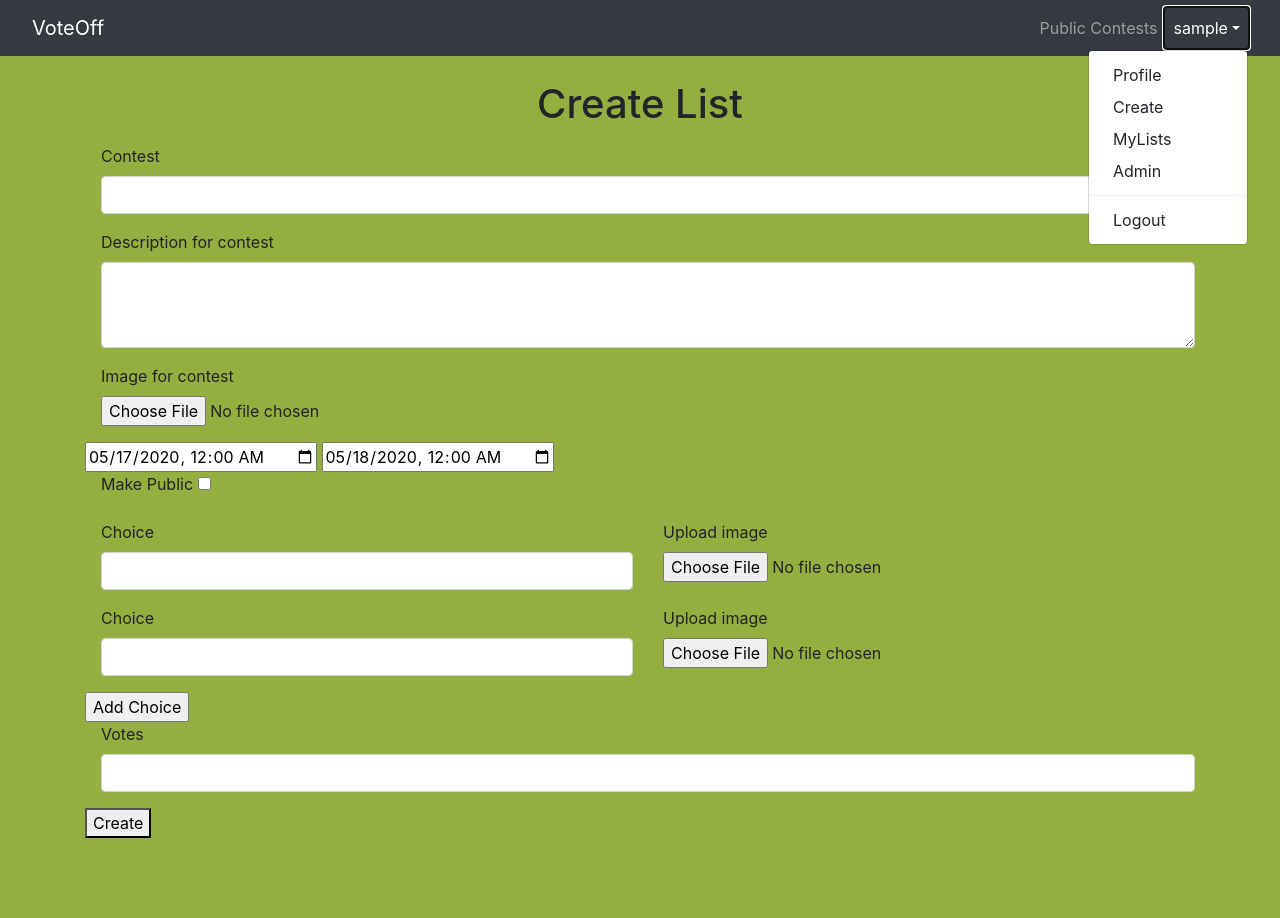
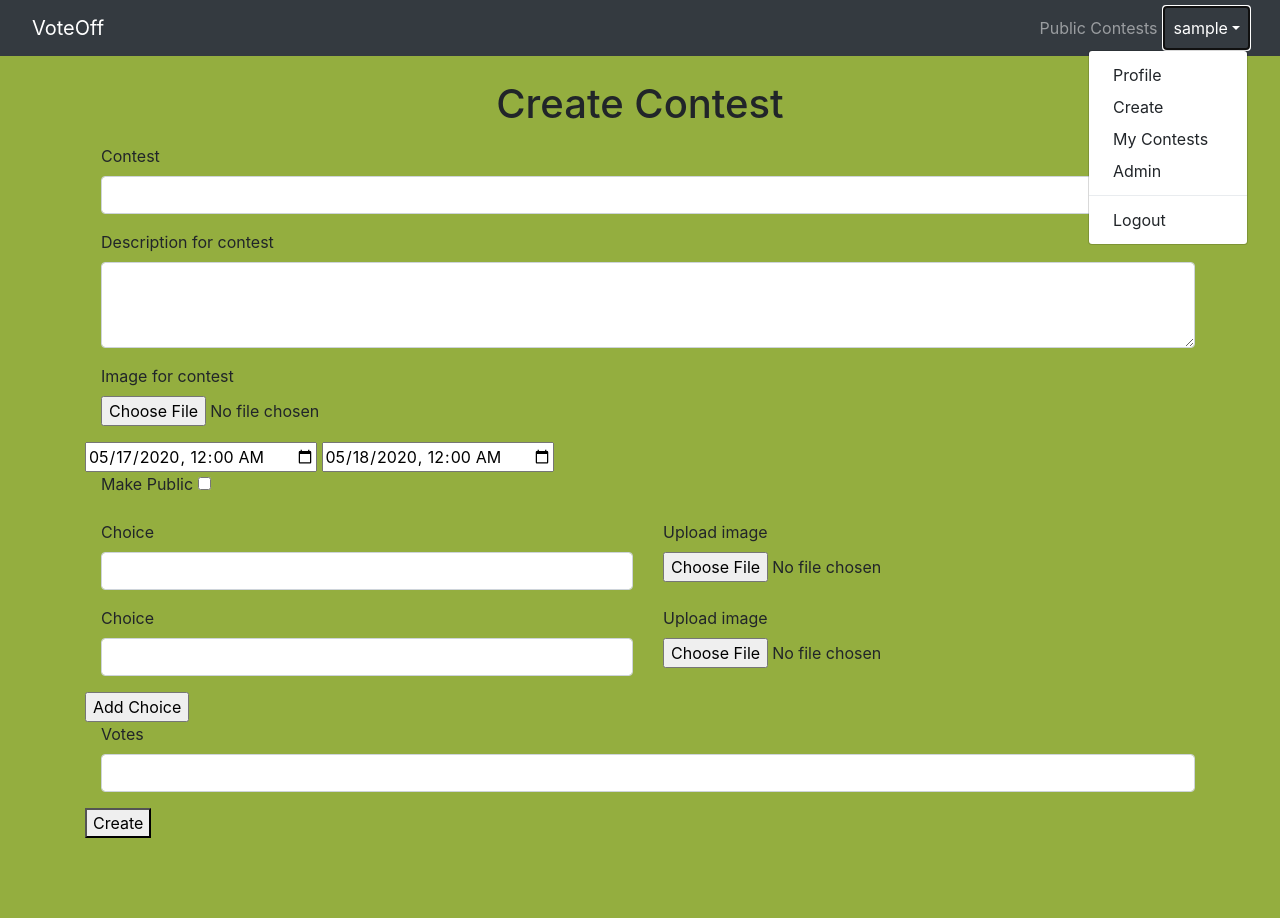
Before and after one commit to trey-sumida/voteoff-django, a Django app: page /lists/create in a window 1280 px wide, after a click that opens the changed part. Run offline with Django 3.2, Linux system fonts and the light colour scheme; the visitor is signed in with stand-in values (Sample User, id 1); some libraries are stand-ins or nearby versions.

Commit message:
Changed to be more appropriately named

```diff
--- a/voteoff-project/lists/templates/lists/createlist.html
+++ b/voteoff-project/lists/templates/lists/createcontest.html
@@ -2,7 +2,7 @@
 <link rel="stylesheet" type="text/css" href="{% static 'css/lists.css' %}" />
 {% endblock %} {% block content %}
 <div class="padding">
-  <h1 class="text-center mb-3">Create List</h1>
+  <h1 class="text-center mb-3">Create Contest</h1>
   {{ error }}
   <form enctype="multipart/form-data" method="POST">
     {% csrf_token %}
--- a/voteoff-project/lists/templates/lists/detail.html
+++ b/voteoff-project/lists/templates/lists/detail.html
@@ -84,7 +84,7 @@
 {% endwith %}
 </form>
 <br/>
-<a class="btn btn-secondary btn-sm mb-3" href="{% url 'lists:index' %}">To Public Lists</a>
-<a class="btn btn-secondary btn-sm mb-3" href="{% url 'lists:mylists' %}">To My Lists</a>
+<a class="btn btn-secondary btn-sm mb-3" href="{% url 'lists:index' %}">To Public Contests</a>
+<a class="btn btn-secondary btn-sm mb-3" href="{% url 'lists:mycontests' %}">To My Contests</a>
 </div>
 {% endblock %}
--- a/voteoff-project/lists/templates/lists/index.html
+++ b/voteoff-project/lists/templates/lists/index.html
@@ -31,7 +31,7 @@
   </div>
   {% endfor %}
   {% else %}
-  <p>No lists available</p>
+  <p>No Contests available</p>
   {% endif %}
   <nav>
     <ul class="pagination justify-content-center">
--- a/voteoff-project/lists/templates/lists/mylists.html
+++ b/voteoff-project/lists/templates/lists/mycontests.html
@@ -29,7 +29,7 @@
   </div>
   {% endfor %}
   {% else %}
-  <p>No lists available</p>
+  <p>No Contests available</p>
   {% endif %}
   <nav>
     <ul class="pagination justify-content-center">
@@ -61,7 +61,7 @@
     </ul>
   </nav>
   {% else %}
-  <h1>You must login to view your lists</h1>
+  <h1>You must login to view your Contests</h1>
   {% endif %}
 </div>
 {% endblock %}
--- a/voteoff-project/lists/templates/lists/results.html
+++ b/voteoff-project/lists/templates/lists/results.html
@@ -15,7 +15,7 @@
     </li>
     {% endfor %}
   </ul>
-  <a class="btn btn-secondary" href="{% url 'lists:index' %}">Back To Lists</a>
+  <a class="btn btn-secondary" href="{% url 'lists:index' %}">Back To Public Contests</a>
   <a class="btn btn-dark" href="{% url 'lists:detail' contest.id %}">Vote again?</a>
 </div>
 {% endblock %}
--- a/voteoff-project/lists/urls.py
+++ b/voteoff-project/lists/urls.py
@@ -4,8 +4,8 @@ from . import views
 app_name = 'lists'
 urlpatterns = [
     path('lists/', views.index, name='index'),
-    path('lists/create', views.createlist, name='createlist'),
-    path('lists/mylists', views.mylists, name='mylists'),
+    path('lists/create', views.createcontest, name='createcontest'),
+    path('lists/mycontests', views.mycontests, name='mycontests'),
     path('lists/details/<int:contest_id>/', views.detail, name='detail'),
     path('lists/results/<int:contest_id>/', views.results, name='results'),
     path('lists/vote/<int:contest_id>/', views.vote, name='vote'),
--- a/voteoff-project/lists/views.py
+++ b/voteoff-project/lists/views.py
@@ -10,7 +10,7 @@ from account.models import Account as User
 from django.utils import timezone
 from datetime import datetime
 
-# Get quesitons and display them
+# Get contests and display them
 def index(request):
     user_contests = Contest.objects.filter(public=True)
     latest_contest_list = user_contests.all().order_by("-pub_date")
@@ -32,7 +32,7 @@ def index(request):
     )
 
 
-# Show specific contest and choices
+# Show specific contest and choices associated
 def detail(request, contest_id):
     try:
         contest = Contest.objects.get(pk=contest_id)
@@ -59,13 +59,12 @@ def results(request, contest_id):
 
 # Vote for a contest choice
 def vote(request, contest_id):
-    # print(request.POST['choice'])
     contest = get_object_or_404(Contest, pk=contest_id)
     try:
         increment_choice = contest.choice_set.get(pk=request.POST["inc_choice"])
         decrement_choice = contest.choice_set.get(pk=request.POST["dec_choice"])
     except (KeyError, Choice.DoesNotExist):
-        # Redisplay the contest voting form.
+        # Redisplay the voting form if user error occurs
         now = timezone.now()
         if now > contest.start_date:
             started = True
@@ -80,18 +79,17 @@ def vote(request, contest_id):
             "lists/detail.html",
             {"contest": contest, "error_message": "You didn't select a choice.", "has_started": started, "has_ended": ended},
         )
-    else:
-        increment_choice.votes += 1
-        decrement_choice.votes -= 1
-        increment_choice.save()
-        decrement_choice.save()
-        # Always return an HttpResponseRedirect after successfully dealing
-        # with POST data. This prevents data from being posted twice if a
-        # user hits the Back button.
-        return HttpResponseRedirect(reverse("lists:results", args=(contest.id,)))
+    increment_choice.votes += 1
+    decrement_choice.votes -= 1
+    increment_choice.save()
+    decrement_choice.save()
+    # Always return an HttpResponseRedirect after successfully dealing
+    # with POST data. This prevents data from being posted twice if a
+    # user hits the Back button.
+    return HttpResponseRedirect(reverse("lists:results", args=(contest.id,)))
 
-
-def mylists(request):
+# Displays the contests that the user created
+def mycontests(request):
     if request.user.is_authenticated:
         my_contests = Contest.objects.filter(creator=request.user)
         latest_contest_list = my_contests.all().order_by("-pub_date")
@@ -106,29 +104,30 @@ def mylists(request):
         except:
             contests = paginator.page(paginator.num_pages)
 
-        return render(request, "lists/mylists.html", {"contests": contests})
+        return render(request, "lists/mycontests.html", {"contests": contests})
     else:
-        return render(request, "lists/mylists.html")
+        return render(request, "lists/mycontests.html")
 
 
-def createlist(request):
+# Allows user to create a contest
+def createcontest(request):
     form = ContestForm(initial = {
         "start_date": datetime(2020, 5, 17, 0, 0),
         "end_date": datetime(2020, 5, 18, 0, 0),
     })
     if request.method == "GET":
-        return render(request, "lists/createlist.html", {'form': form})
+        return render(request, "lists/createcontest.html", {'form': form})
     else:
         try:
             contest_form = ContestForm(request.POST)
             if contest_form.is_valid():
-                newlist = contest_form.save(commit=False)
+                newcontest = contest_form.save(commit=False)
             try:
-                newlist.contest_image = request.FILES.get("contest_image")
-                newlist.creator = request.user
-                newlist.save(commit=False)
+                newcontest.contest_image = request.FILES.get("contest_image")
+                newcontest.creator = request.user
+                newcontest.save(commit=False)
             except:
-                newlist.creator = request.user
+                newcontest.creator = request.user
             i = 1
             choices = []
             while request.POST.get("choice_text" + str(i)):
@@ -141,21 +140,21 @@ def createlist(request):
                     options.append(stripped)
             if len(options) < 2:
                 filled_form = {
-                    "contest_title": newlist.contest_title,
-                    "contest_description": newlist.contest_description,
-                    "public": newlist.public,
+                    "contest_title": newcontest.contest_title,
+                    "contest_description": newcontest.contest_description,
+                    "public": newcontest.public,
                 }
                 return render(
                     request,
-                    "lists/createlist.html",
+                    "lists/createcontest.html",
                     {"error": "More options needed", "filled_form": filled_form, 'form': form},
                 )
             else:
-                newlist.save()
+                newcontest.save()
                 count = 1
                 for opt in options:
                     choice = Choice.objects.create(
-                        choice_text=opt, votes=request.POST["votes"], contest=newlist
+                        choice_text=opt, votes=request.POST["votes"], contest=newcontest
                     )
                     choice.save()
                     try:
@@ -168,12 +167,12 @@ def createlist(request):
                     count += 1
         except:
             return render(
-                request, "lists/createlist.html", {"error": "List failed to create", 'form': form}
+                request, "lists/createcontest.html", {"error": "Contest failed to create", 'form': form}
             )
-        if (newlist.public):
-            return redirect("lists:detail", contest_id=newlist.id)
+        if (newcontest.public):
+            return redirect("lists:detail", contest_id=newcontest.id)
         else:
-            return redirect("lists:addusers", contest_id=newlist.id)
+            return redirect("lists:addusers", contest_id=newcontest.id)
 
 def addusers(request, contest_id):
     contest = Contest.objects.get(pk=contest_id)
--- a/voteoff-project/templates/partials/_navbar.html
+++ b/voteoff-project/templates/partials/_navbar.html
@@ -15,7 +15,7 @@
                                 <div class="dropdown-menu dropdown-menu-right">
                                         <a class="dropdown-item" href="/profile/">Profile</a>
                                         <a class="dropdown-item" href="/lists/create">Create</a>
-                                        <a href="/lists/mylists" class="dropdown-item">MyLists</a>
+                                        <a href="/lists/mycontests" class="dropdown-item">My Contests</a>
                                         {% if user.is_superuser %}
                                         <a href="/admin" class="dropdown-item">Admin</a>
                                         {% endif %}
```
